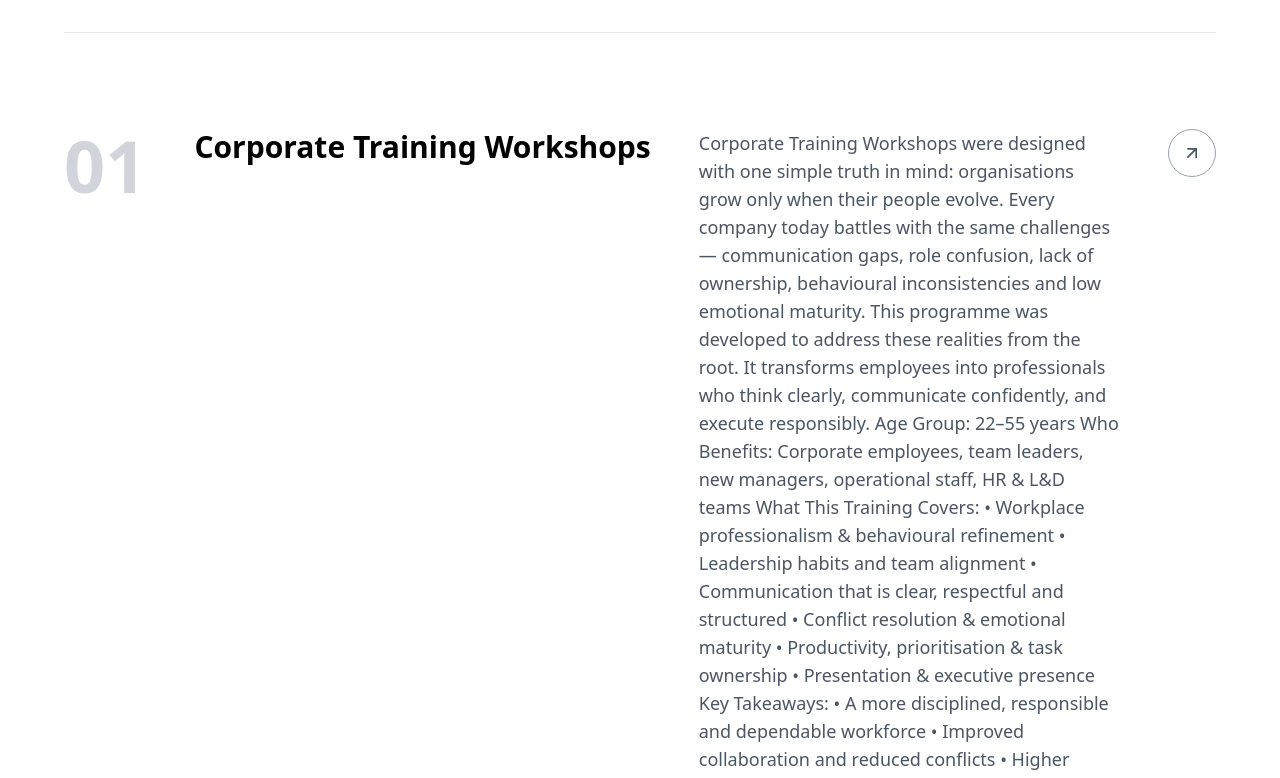
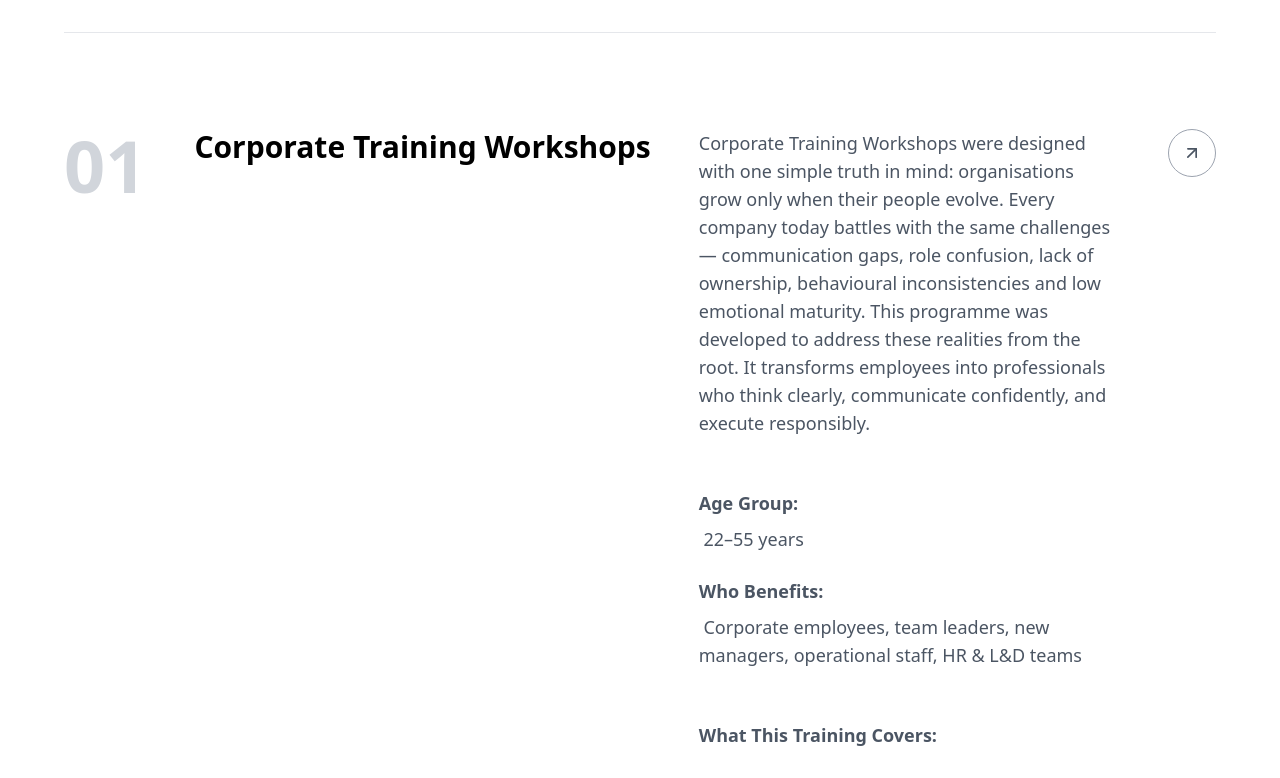
Before and after one commit to priyanshu-c2001/Client-Portfolio, a React (Vite) app: page /services in a window 1280 px wide. Shown: the part 760-1538 px from the top of the page. Built offline with nearby package versions, Linux system fonts and the light colour scheme.

Commit message:
format update

```diff
--- a/src/components/WhatWeDo.jsx
+++ b/src/components/WhatWeDo.jsx
@@ -1,10 +1,28 @@
-"use client"
+"use client";
 
-import { useState } from "react"
-import { ArrowUpRight } from "lucide-react"
+import { useState } from "react";
+import { ArrowUpRight } from "lucide-react";
 
-// The 'Service' interface has been removed as it's a TypeScript feature.
-// JavaScript will infer the types from the object array.
+// Convert description text into HTML with bullet formatting
+const formatDescription = (text) => {
+    let html = text
+        // Add <br/> for line breaks
+        .replace(/\n/g, "<br/>")
+
+        // Convert bullet points into UL > LI (indented)
+        .replace(
+            /(• .*?(<br\/>|$))/g,
+            "<ul class='pl-5 space-y-1 '><li>$1</li></ul>"
+        )
+
+        // Convert headings into bold text
+        .replace(
+            /(What This Training Covers:|Key Takeaways:|Future Benefits:|Who Benefits:|Age Group:)/g,
+            "<h4 class='font-semibold mt-6 mb-2'>$1</h4>"
+        );
+
+    return html;
+};
 
 const services = [
     {
@@ -258,9 +276,9 @@ Future Benefits:
     }
 ];
 
+
 const WhatWeDo = () => {
-    // Removed the <string | null> type annotation from useState
-    const [hoveredId, setHoveredId] = useState(null)
+    const [hoveredId, setHoveredId] = useState(null);
 
     return (
         <section className="w-full px-4 pt-12 sm:px-6 sm:py-16 lg:px-16 lg:py-20">
@@ -277,9 +295,9 @@ const WhatWeDo = () => {
             {/* Divider */}
             <div className="h-px bg-gray-200 mb-8 sm:mb-12 lg:mb-12"></div>
 
-            {/* Services List */}
+            {/* Services */}
             <div className="space-y-px">
-                {services.map((service, index) => (
+                {services.map((service) => (
                     <div
                         key={service.id}
                         onMouseEnter={() => setHoveredId(service.id)}
@@ -287,7 +305,8 @@ const WhatWeDo = () => {
                         className="group py-6 sm:py-8 lg:py-12 border-b border-gray-200 last:border-b-0 cursor-pointer transition-all duration-300"
                     >
                         <div className="flex flex-col gap-4 sm:gap-6 lg:flex-row lg:items-start lg:justify-between lg:gap-8 xl:gap-12">
-                            {/* Service ID */}
+
+                            {/* ID */}
                             <div className="flex-shrink-0 min-w-fit">
                                 <span
                                     className={`text-4xl sm:text-5xl lg:text-6xl xl:text-7xl font-semibold transition-colors duration-300 ${hoveredId === service.id ? "text-black" : "text-gray-300"
@@ -297,17 +316,22 @@ const WhatWeDo = () => {
                                 </span>
                             </div>
 
-                            {/* Service Title */}
+                            {/* Title */}
                             <div className="flex-shrink-0 min-w-fit">
-                                <h3 className="text-xl sm:text-2xl lg:text-3xl font-semibold text-black">{service.title}</h3>
+                                <h3 className="text-xl sm:text-2xl lg:text-3xl font-semibold text-black">
+                                    {service.title}
+                                </h3>
                             </div>
 
-                            {/* Service Description */}
+                            {/* Description (formatted) */}
                             <div className="flex-1 min-w-0">
-                                <p className="text-sm sm:text-base lg:text-lg text-gray-600 leading-relaxed">{service.description}</p>
+                                <div
+                                    className="text-sm sm:text-base lg:text-lg text-gray-600 leading-relaxed whitespace-pre-wrap"
+                                    dangerouslySetInnerHTML={{ __html: formatDescription(service.description) }}
+                                />
                             </div>
 
-                            {/* Arrow Icon */}
+                            {/* Arrow */}
                             <div className="flex-shrink-0 mt-4 sm:mt-0">
                                 <div
                                     className={`w-10 h-10 sm:w-12 sm:h-12 rounded-full border flex items-center justify-center transition-all duration-500 ${hoveredId === service.id ? "border-black" : "border-gray-400"
@@ -328,7 +352,7 @@ const WhatWeDo = () => {
                 ))}
             </div>
         </section>
-    )
-}
+    );
+};
 
 export default WhatWeDo;
```
